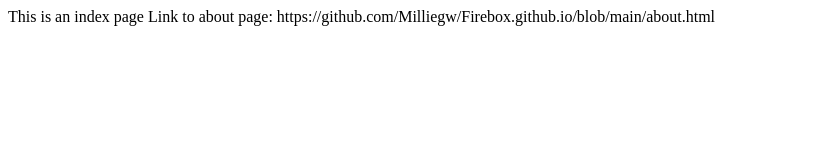
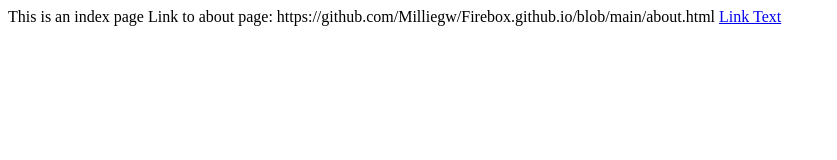
Before and after one commit to Milliegw/Firebox.github.io, a plain HTML site: page index.html in a window 1280 px wide. Shown: the whole page, without its empty margins (0-837 px from the left). Drawn offline with Linux system fonts and the light colour scheme.

Commit message:
Update index.html

```diff
--- a/index.html
+++ b/index.html
@@ -2,3 +2,5 @@ This is an index page
 
 Link to about page:
 https://github.com/Milliegw/Firebox.github.io/blob/main/about.html
+
+<a href="about.html">Link Text</a>
```
